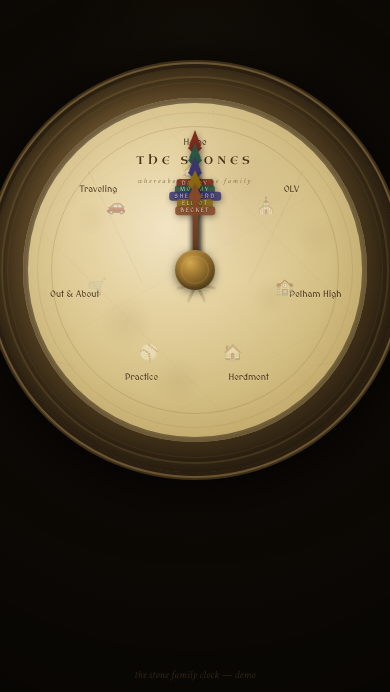
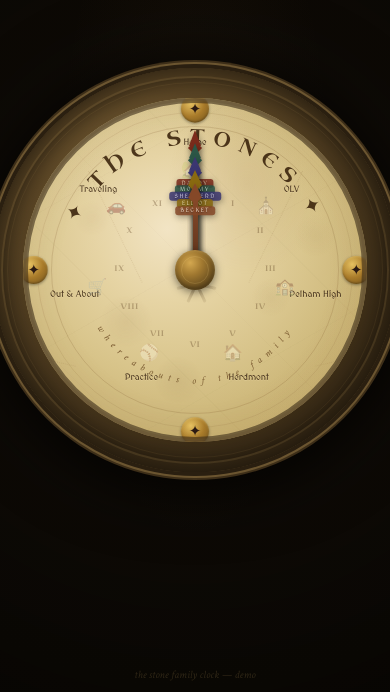
Before and after one commit to SpencerDStone/weasley-clock, a plain HTML site: page index.html in a window 390 px wide. Shown: the part 152-844 px from the top of the page. Drawn offline with Linux system fonts and the light colour scheme.

Commit message:
Major antique upgrade — Roman numerals, brass medallions, curved title
Visual improvements inspired by the canonical Weasley clock illustration:
- Family title moved to curved arc along the top (no more overlap with hands)
- Subtitle 'whereabouts of the family' on inner arc
- Roman numeral inner ring (XII, I, II ... XI) at 22% radius
- Four brass medallions at N/E/S/W cardinal positions (gold ornaments)
- Removed cramped center title that was colliding with hands

Added screensaver mode:
- URL param ?screensaver=1 enables it
- Hides status bar, cursor, grows clock to 95vmin
- Slower ambient candle-flicker drift animation
- Ideal for wall tablets on permanent display

Co-Authored-By: Claude Opus 4.7 (1M context) <noreply@anthropic.com>

```diff
--- a/index.html
+++ b/index.html
@@ -123,25 +123,42 @@
       pointer-events: none;
     }
 
-    /* ═══ FAMILY TITLE ═══ */
-    .family-title {
-      position: absolute; top: 16%; left: 50%; transform: translateX(-50%);
-      font-family: 'Uncial Antiqua', 'MedievalSharp', serif;
-      font-size: clamp(10px, 2.8vmin, 22px);
-      color: #4a3318;
-      text-shadow: 0 1px 0 rgba(255,230,180,0.3);
-      letter-spacing: 4px;
-      z-index: 5; pointer-events: none;
-      text-align: center;
+    /* ═══ FAMILY TITLE — curved arc at the bottom ═══ */
+    .family-title-arc {
+      position: absolute;
+      left: 50%; top: 50%;
+      transform: translate(-50%, -50%);
+      width: 92%; height: 92%;
+      pointer-events: none;
+      z-index: 5;
     }
-    .family-subtitle {
-      position: absolute; top: 22.5%; left: 50%; transform: translateX(-50%);
-      font-family: 'Crimson Text', serif;
-      font-size: clamp(7px, 1.3vmin, 11px);
-      font-style: italic;
-      color: #8a7045;
-      z-index: 5; pointer-events: none;
-      letter-spacing: 2px;
+
+    /* ═══ ROMAN NUMERAL INNER RING ═══ */
+    .roman-numeral {
+      position: absolute; top: 50%; left: 50%;
+      font-family: 'Uncial Antiqua', serif;
+      font-size: clamp(8px, 1.4vmin, 11px);
+      color: rgba(90,60,30,0.35);
+      pointer-events: none;
+      letter-spacing: 0.5px;
+      margin-left: -10px; margin-top: -7px;
+      width: 20px; text-align: center;
+    }
+
+    /* ═══ BRASS MEDALLIONS at cardinal points ═══ */
+    .medallion {
+      position: absolute;
+      width: 28px; height: 28px;
+      border-radius: 50%;
+      background: radial-gradient(circle at 35% 30%, #e6c060, #a87a28, #6b4e18);
+      box-shadow:
+        0 1px 3px rgba(0,0,0,0.4),
+        inset 0 1px 2px rgba(255,230,150,0.35),
+        inset 0 -1px 2px rgba(0,0,0,0.3);
+      display: flex; align-items: center; justify-content: center;
+      font-size: 15px; color: #2a1810;
+      pointer-events: none;
+      z-index: 6;
     }
 
     /* ═══ ZONE LABELS ═══ */
@@ -304,6 +321,24 @@
       font-size: 11px; color: rgba(160,130,80,0.25);
       z-index: 30; font-style: italic;
     }
+
+    /* ═══ SCREENSAVER MODE ═══ */
+    body.screensaver { cursor: none; }
+    body.screensaver .status-bar { display: none; }
+    body.screensaver .clock-container {
+      width: min(95vmin, 1200px);
+      height: min(95vmin, 1200px);
+    }
+    /* Subtle slow ambient light drift in screensaver mode */
+    body.screensaver .glow {
+      animation: screensaverDrift 20s ease-in-out infinite;
+    }
+    @keyframes screensaverDrift {
+      0%, 100% { opacity: 0.4; transform: translate(0, 0); }
+      25% { opacity: 0.8; transform: translate(-2%, 1%); }
+      50% { opacity: 0.5; transform: translate(2%, -1%); }
+      75% { opacity: 0.9; transform: translate(-1%, 2%); }
+    }
   </style>
 </head>
 <body>
@@ -323,9 +358,21 @@
       <div class="outer-ring"></div>
       <div class="inner-ring"></div>
 
-      <!-- Title -->
-      <div class="family-title">THE STONES</div>
-      <div class="family-subtitle">whereabouts of the family</div>
+      <!-- Title — curved along the top arc -->
+      <svg class="family-title-arc" viewBox="0 0 100 100" preserveAspectRatio="xMidYMid meet">
+        <defs>
+          <!-- Upper arc for title (sits above the clock center) -->
+          <path id="titleArc" d="M 10,50 A 40,40 0 0 1 90,50" fill="none"/>
+          <!-- Lower arc for subtitle -->
+          <path id="subtitleArc" d="M 14,50 A 36,36 0 0 0 86,50" fill="none"/>
+        </defs>
+        <text style="font-family: 'Uncial Antiqua', serif; font-size: 6.5px; fill: #4a3318; letter-spacing: 2.5px;">
+          <textPath href="#titleArc" startOffset="50%" text-anchor="middle">✦ THE STONES ✦</textPath>
+        </text>
+        <text style="font-family: 'Crimson Text', serif; font-size: 3.2px; fill: #7a5a30; letter-spacing: 1.8px; font-style: italic;">
+          <textPath href="#subtitleArc" startOffset="50%" text-anchor="middle">whereabouts of the family</textPath>
+        </text>
+      </svg>
 
       <!-- Hands (built by JS) -->
       <div class="hand hand-daddy" id="hand-daddy">
@@ -458,6 +505,37 @@
         tick.style.transform = `rotate(${angle}deg) translateY(-${isMajor ? 44 : 45}%)`;
         face.appendChild(tick);
       }
+
+      // Roman numeral inner ring — I through XII, antique clock feel
+      const ROMAN = ['XII','I','II','III','IV','V','VI','VII','VIII','IX','X','XI'];
+      const romanR = size * 0.22;
+      for (let h = 0; h < 12; h++) {
+        const numAngle = (h / 12) * 360;
+        const rad = (numAngle * Math.PI) / 180;
+        const rx = Math.cos(rad - Math.PI/2) * romanR;
+        const ry = Math.sin(rad - Math.PI/2) * romanR;
+        const num = document.createElement('div');
+        num.className = 'roman-numeral';
+        num.textContent = ROMAN[h];
+        num.style.transform = `translate(${rx}px, ${ry}px)`;
+        face.appendChild(num);
+      }
+
+      // Brass medallions at N/E/S/W cardinal positions
+      const medR = size * 0.47;
+      ['✦','✦','✦','✦'].forEach((sym, i) => {
+        const angle = i * 90;
+        const rad = (angle * Math.PI) / 180;
+        const mx = Math.cos(rad - Math.PI/2) * medR;
+        const my = Math.sin(rad - Math.PI/2) * medR;
+        const med = document.createElement('div');
+        med.className = 'medallion';
+        med.textContent = sym;
+        med.style.left = '50%';
+        med.style.top = '50%';
+        med.style.transform = `translate(calc(${mx}px - 50%), calc(${my}px - 50%))`;
+        face.appendChild(med);
+      });
     }
 
     renderZones();
@@ -518,6 +596,12 @@
     //     HA_URL is auto-detected as same-origin (no CORS issues)
     //   Hosted externally (GitHub Pages): ?ha=http://100.x.x.x:8123&token=eyJ...
     const urlParams = new URLSearchParams(window.location.search);
+
+    // Screensaver mode — hides chrome, bigger clock, slower ambient animation.
+    // Usage: add ?screensaver=1 to URL.
+    if (urlParams.get('screensaver') === '1' || urlParams.get('screensaver') === 'true') {
+      document.body.classList.add('screensaver');
+    }
 
     // Auto-detect: if we're served from an HA URL (port 8123), use same-origin for API calls.
     // This OVERRIDES localStorage so stale cached URLs can't cause CORS issues.
```
